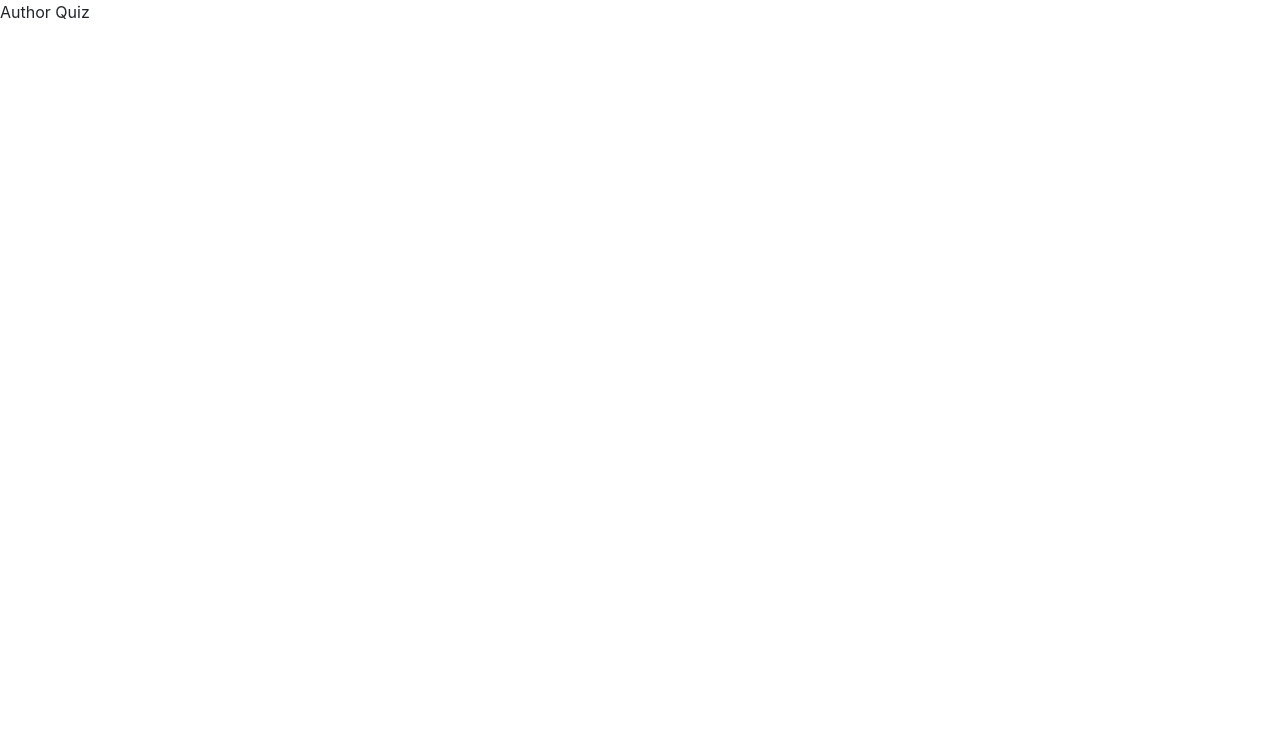
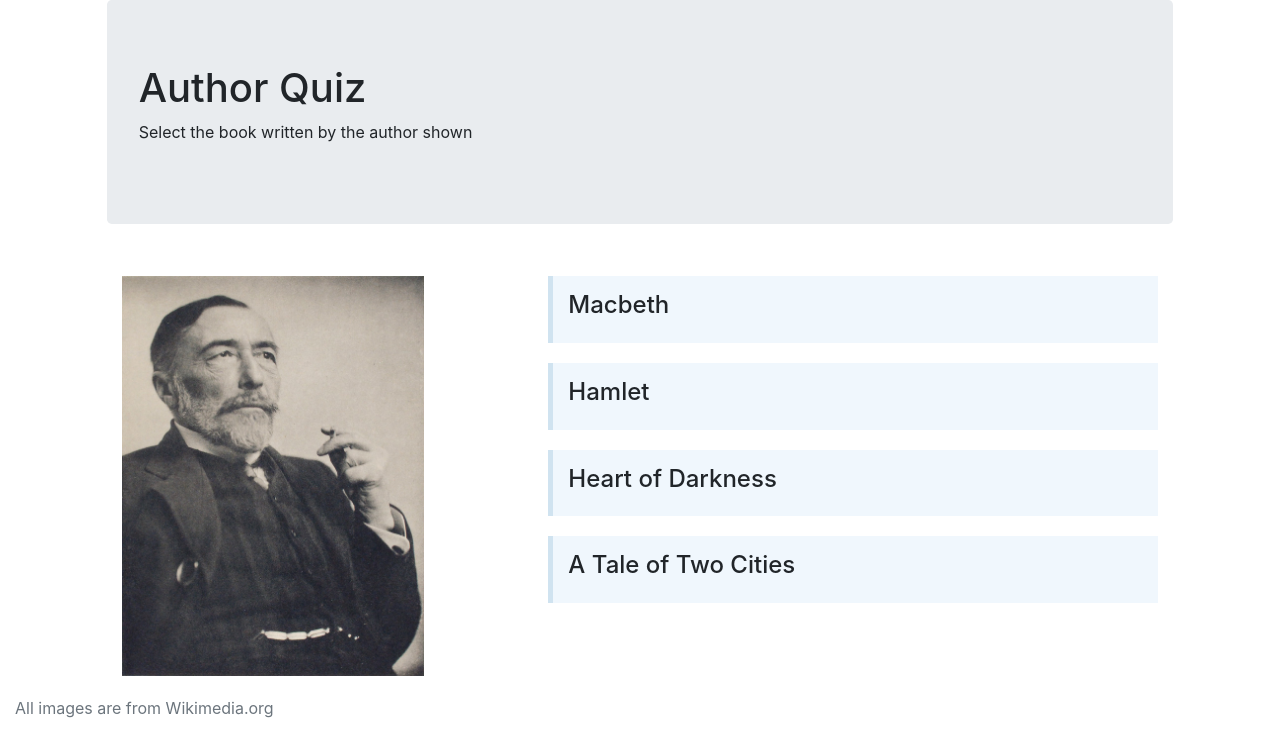
Before and after one commit to apnoble/AuthorQuiz, a React app: page / in a window 1280 px wide. Built offline with nearby package versions, Linux system fonts and the light colour scheme.

Commit message:
add layout rendering

```diff
--- a/package.json
+++ b/package.json
@@ -5,7 +5,8 @@
   "dependencies": {
     "react": "^16.4.1",
     "react-dom": "^16.4.1",
-    "react-scripts": "1.1.4"
+    "react-scripts": "1.1.4",
+    "underscore": "^1.9.1"
   },
   "scripts": {
     "start": "react-scripts start",
--- a/src/App.css
+++ b/src/App.css
@@ -26,3 +26,30 @@
   from { transform: rotate(0deg); }
   to { transform: rotate(360deg); }
 }
+
+.turn > div {
+  height: 400px;
+}
+
+.turn {
+  padding-top: 20px;
+  padding-bottom: 20px;
+}
+
+.authorimage{
+  max-height: 100%;
+
+}
+
+.answer{
+  background-color: #F0F7FD;
+  border-color: #D0E3F0;
+  margin-bottom: 20px;
+  padding: 15px 30px 15px 15px;
+  border-left: 5px solid #D0E3F0;
+  cursor:pointer;
+}
+
+.answer:hover {
+  background-color: #D0E3F0;
+}
--- a/src/AuthorQuiz.js
+++ b/src/AuthorQuiz.js
@@ -3,12 +3,55 @@ import logo from './logo.svg';
 import './App.css';
 import './bootstrap.min.css';
 
-class AuthorQuiz extends Component {
-  render() {
+function Hero(){
+  return (<div className="row">
+    <div className="jumbotron col-10 offset-1">
+      <h1>Author Quiz</h1>
+      <p>Select the book written by the author shown </p>
+    </div>
+  </div>);
+}
+
+function Turn({author,books}){
+  return (<div className="row turn" style={{backgroundColor: "white"}}>
+    <div className="col-4 offset-1">
+      <img src={author.imageUrl} className="authorimage" alt="Author"/>
+    </div>
+    <div className="col-6">
+      {books.map((title) =><Book title={title} key={title}/>)}
+    </div>
+  </div>);
+}
+
+function Book({title}){
+  return (<div className="answer">
+    <h4>{title}</h4>
+  </div>);
+}
+
+function Continue(){
+  return (<div/>);
+}
+
+function Footer(){
+  return (<div id="footer" className="row">
+    <div className="col-12">
+      <p className="text-muted credit"> All images are from Wikimedia.org</p>
+
+    </div>
+  </div>);
+}
+
+
+function AuthorQuiz({turnData}) {
     return (
-      <div>Author Quiz</div>
+      <div className="container-fluid">
+        <Hero/>
+        <Turn {...turnData}/>
+        <Continue/>
+        <Footer/>
+      </div>
     );
-  }
 }
 
 export default AuthorQuiz;
--- a/src/index.js
+++ b/src/index.js
@@ -3,6 +3,72 @@ import ReactDOM from 'react-dom';
 import './index.css';
 import AuthorQuiz from './AuthorQuiz';
 import registerServiceWorker from './registerServiceWorker';
+import {shuffle, sample} from 'underscore';
 
-ReactDOM.render(<AuthorQuiz />, document.getElementById('root'));
+const authors = [
+    {
+      name: 'Mark Twain',
+      imageUrl: 'images/authors/marktwain.jpg',
+      imageSource: 'Wikimedia Commons',
+      books: ['The Adventures of Huckleberry Finn']
+    },
+    {
+      name: 'Joseph Conrad',
+      imageUrl: 'images/authors/josephconrad.png',
+      imageSource: 'Wikimedia Commons',
+      books: ['Heart of Darkness']
+    },
+    {
+      name: 'J.K. Rowling',
+      imageUrl: 'images/authors/jkrowling.jpg',
+      imageSource: 'Wikimedia Commons',
+      imageAttribution: 'Daniel Ogren',
+      books: ['Harry Potter and the Sorcerers Stone']
+    },
+    {
+      name: 'Stephen King',
+      imageUrl: 'images/authors/stephenking.jpg',
+      imageSource: 'Wikimedia Commons',
+      imageAttribution: 'Pinguino',
+      books: ['The Shining', 'IT']
+    },
+    {
+      name: 'Charles Dickens',
+      imageUrl: 'images/authors/charlesdickens.jpg',
+      imageSource: 'Wikimedia Commons',
+      books: ['David Copperfield', 'A Tale of Two Cities']
+    },
+    {
+      name: 'William Shakespeare',
+      imageUrl: 'images/authors/williamshakespeare.jpg',
+      imageSource: 'Wikimedia Commons',
+      books: ['Hamlet', 'Macbeth', 'Romeo and Juliet']
+    }
+  ];
+
+function getTurnData(authors){
+  const allBooks = authors.reduce(function (p,c,i){
+    return p.concat(c.books);
+  }, []);
+  const fourRandomBooks = shuffle(allBooks).slice(0,4);
+  const answer = sample(fourRandomBooks);
+
+  return {
+    books: fourRandomBooks,
+    author:
+          authors.find((author) =>
+          author.books.some((title)=>
+          title===answer))
+  }
+}
+
+
+
+
+const state = {
+  turnData: getTurnData(authors)
+}
+
+
+ReactDOM.render(<AuthorQuiz {...state}/>, document.getElementById('root'));
 registerServiceWorker();
```
Also changed, not shown: public/images/authors/charlesdickens.jpg (added), public/images/authors/jkrowling.jpg (added), public/images/authors/josephconrad.png (added), public/images/authors/marktwain.jpg (added), public/images/authors/stephenking.jpg (added), public/images/authors/williamshakespeare.jpg (added), 1 other file.
